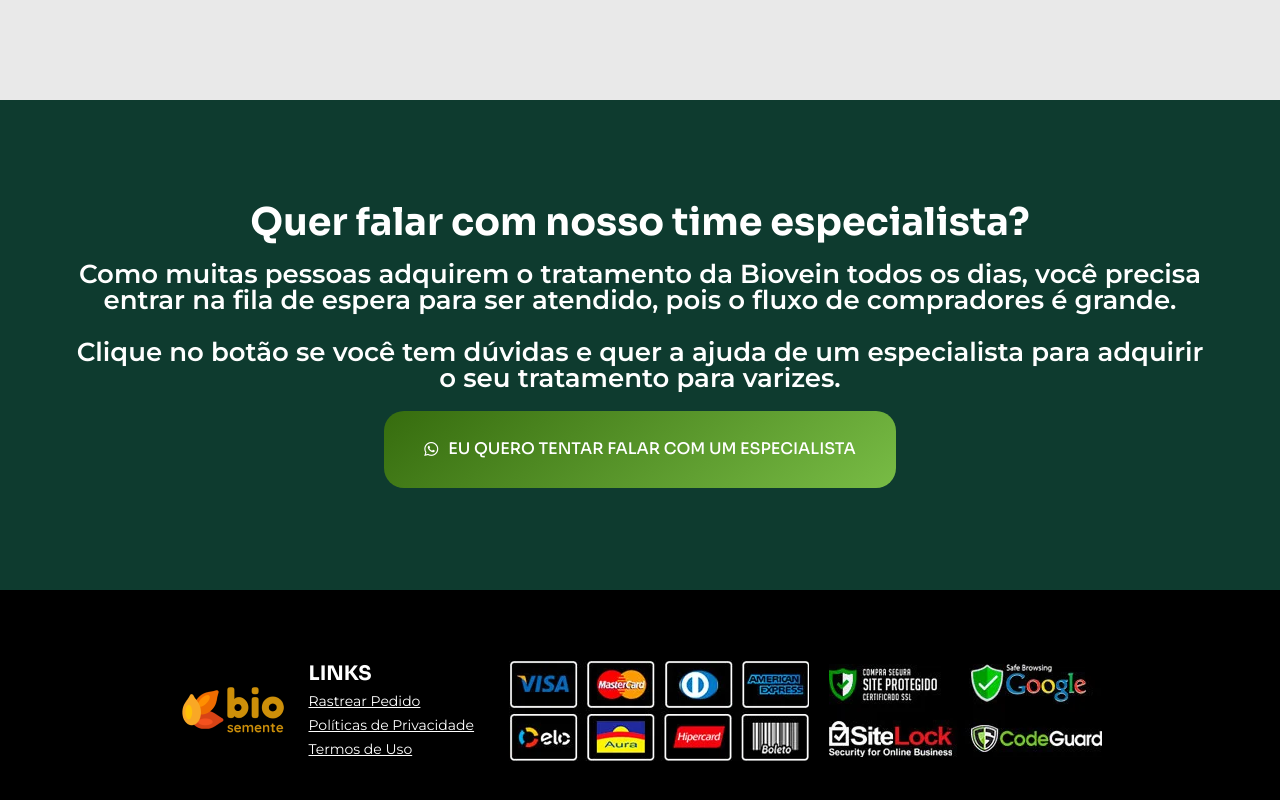
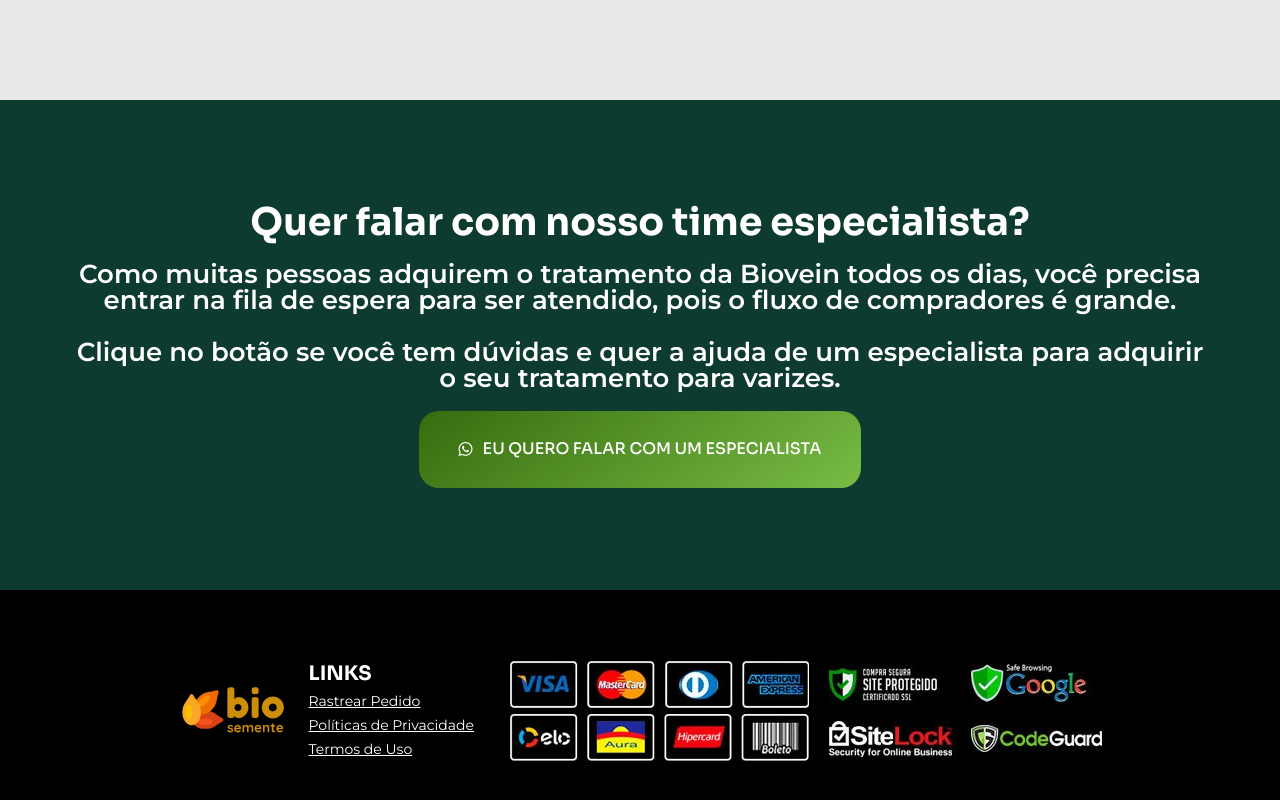
Before and after one commit to Dedoxx1221/biovein, a plain HTML site: page index.html in a window 1280 px wide. Shown: the part 9903-10703 px from the top of the page. Drawn offline with Linux system fonts and the light colour scheme; files whose address does not match are found by name.

Commit message:
Update index.html

```diff
--- a/index.html
+++ b/index.html
@@ -656,11 +656,11 @@ tenha pernas renovadas, macias e jovens</h2>		</div>
 				<div class="elementor-element elementor-element-89a0784 elementor-widget elementor-widget-button" data-id="89a0784" data-element_type="widget" data-widget_type="button.default">
 				<div class="elementor-widget-container">
 					<div class="elementor-button-wrapper">
-			<a class="elementor-button elementor-button-link elementor-size-md" href="#OFERTA">
+			<a class="elementor-button elementor-button-link elementor-size-md" href="https://api.whatsapp.com/send?phone=5511944355660&text=Tenho%20interesse%20em%20eliminar%20minhas%20varizes.">
 						<span class="elementor-button-content-wrapper">
 						<span class="elementor-button-icon elementor-align-icon-left">
 				<i aria-hidden="true" class="fab fa-whatsapp"></i>			</span>
-						<span class="elementor-button-text">EU QUERO TENTAR FALAR COM UM ESPECIALISTA</span>
+						<span class="elementor-button-text">EU QUERO FALAR COM UM ESPECIALISTA</span>
 		</span>
 					</a>
 		</div>
```
